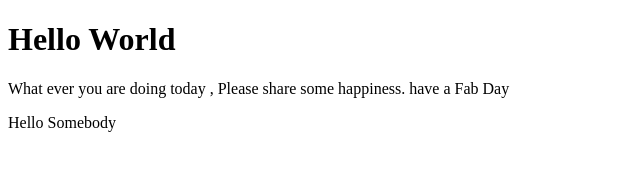
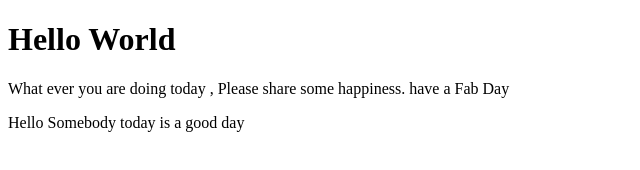
Before and after one commit to okenyi24/project-a, a plain HTML site: page index.html in a window 1280 px wide. Shown: the whole page, without its empty margins (0-640 px from the left). Drawn offline with Linux system fonts and the light colour scheme.

Commit message:
comm 31624_1712

```diff
--- a/index.html
+++ b/index.html
@@ -7,6 +7,6 @@
 	<body>
 		<h1> Hello World</h1>
 		<p> What ever you are doing today , Please share some happiness. have a Fab Day </P>
-		<p> Hello Somebody</p>
+		<p> Hello Somebody today is a good day </p>
 	</body>
 </html>
```
